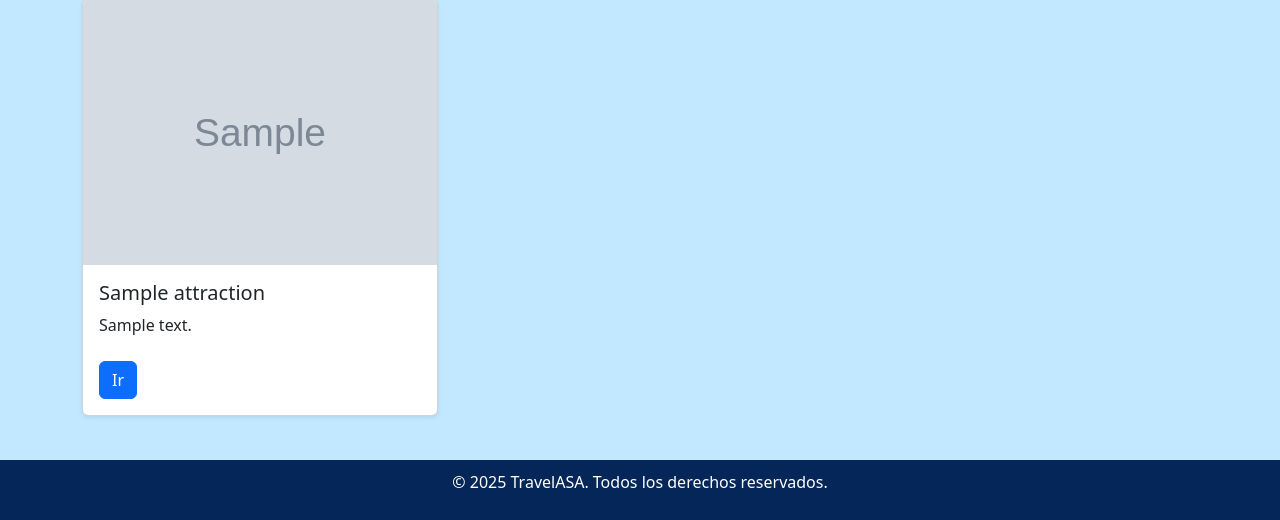
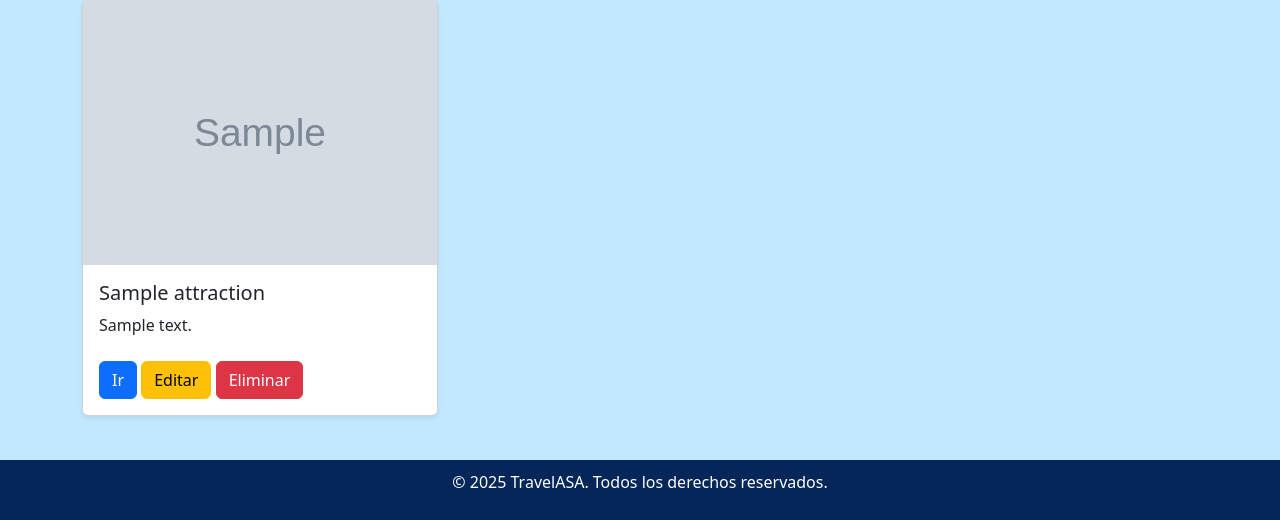
Before and after one commit to aalexrguez/TravelASA, a Django app: page /destination_detail/1 in a window 1280 px wide. Shown: the part 1121-1641 px from the top of the page. Run offline with Django 4.2, Linux system fonts and the light colour scheme; a user stored in the database is signed in; tables that the repository leaves empty hold one stand-in row (values such as "Sample post"); grey boxes marked "Sample" are stand-in pictures; parts of the project's set-up code (start-up, migrations or seed data) failed here and were passed over.

Commit message:
Se le agrego la parte del admin

```diff
--- a/templates/asa_travel/destination_detail.html
+++ b/templates/asa_travel/destination_detail.html
@@ -1,4 +1,3 @@
-
 {% extends "asa_travel/base.html" %}
 {% block content %}
 {% load static %}
@@ -6,6 +5,7 @@
 {% block extra_styles %}
     <link rel="stylesheet" href="{% static 'asa_travel/css/styles.css' %}">
 {% endblock %}
+
 <!-- Imagen y título del destino -->
 <div class="card mb-4 shadow-sm">
     <img src="{{destination.destination_image.url}}" class="card-img-top" alt="NOMBRE_DESTINO">
@@ -46,7 +46,17 @@
                     <div class="card-body">
                         <h5 class="card-title">{{attraction.attraction_name}}</h5>
                         <p class="card-text">{{attraction.attraction_description}}</p>
-                        <a href="{%url 'asa_travel:attraction' attraction.id%}" class="btn btn-primary mt-2">Ir</a>
+                        <a href="{% url 'asa_travel:attraction' attraction.id %}" class="btn btn-primary mt-2">Ir</a>
+
+                        {% if user.is_staff %}
+                        <!-- Botón Editar -->
+                        <a href="#" class="btn btn-warning mt-2">Editar</a>
+                        <!-- Botón Eliminar -->
+                        <form method="post" action="" style="display:inline;">
+                            {% csrf_token %}
+                            <button type="submit" class="btn btn-danger mt-2">Eliminar</button>
+                        </form>
+                        {% endif %}
                     </div>
                 </div>
             </div>
@@ -65,6 +75,16 @@
                         <h5 class="card-title">{{restaurant.fd_name}}</h5>
                         <p class="card-text">{{restaurant.fd_description}}</p>
                         <a href="{% url 'asa_travel:restaurant' restaurant.id %}" class="btn btn-primary mt-2">Ir</a>
+
+                        {% if user.is_staff %}
+                        <!-- Botón Editar -->
+                        <a href="#" class="btn btn-warning mt-2">Editar</a>
+                        <!-- Botón Eliminar -->
+                        <form method="post" action="#" style="display:inline;">
+                            {% csrf_token %}
+                            <button type="submit" class="btn btn-danger mt-2">Eliminar</button>
+                        </form>
+                        {% endif %}
                     </div>
                 </div>
             </div>
@@ -83,6 +103,16 @@
                         <h5 class="card-title">{{accommodation.accommodation_name}}</h5>
                         <p class="card-text">Precio aproximado: {{accommodation.accommodation_price_per_night}}</p>
                         <a href="{% url 'asa_travel:accommodation' accommodation.id %}" class="btn btn-primary mt-2">Ir</a>
+
+                        {% if user.is_staff %}
+                        <!-- Botón Editar -->
+                        <a href="#" class="btn btn-warning mt-2">Editar</a>
+                        <!-- Botón Eliminar -->
+                        <form method="post" action="" style="display:inline;">
+                            {% csrf_token %}
+                            <button type="submit" class="btn btn-danger mt-2">Eliminar</button>
+                        </form>
+                        {% endif %}
                     </div>
                 </div>
             </div>
@@ -100,7 +130,17 @@
                     <div class="card-body">
                         <h5 class="card-title">{{activity.at_name}}</h5>
                         <p class="card-text">{{activity.at_description}}</p>
-                        <a href="{%url 'asa_travel:activities' activity.id%} " class="btn btn-primary mt-2">Ir</a>
+                        <a href="{% url 'asa_travel:activities' activity.id %}" class="btn btn-primary mt-2">Ir</a>
+
+                        {% if user.is_staff %}
+                        <!-- Botón Editar -->
+                        <a href="#" class="btn btn-warning mt-2">Editar</a>
+                        <!-- Botón Eliminar -->
+                        <form method="post" action="" style="display:inline;">
+                            {% csrf_token %}
+                            <button type="submit" class="btn btn-danger mt-2">Eliminar</button>
+                        </form>
+                        {% endif %}
                     </div>
                 </div>
             </div>
@@ -109,8 +149,8 @@
     </div>
 
     <!-- Reseñas -->
-<div class="tab-pane fade" id="reviews" role="tabpanel">
-    {% if reviews %}
+    <div class="tab-pane fade" id="reviews" role="tabpanel">
+        {% if reviews %}
         <div class="row">
             {% for review in reviews %}
             <div class="col-md-6 mb-4">
@@ -127,22 +167,28 @@
                                     {% endif %}
                                 {% endfor %}
                             </span>
-
                         </h5>
                         <p class="card-text">{{ review.review_comment }}</p>
                         <p class="text-muted small mb-0">Publicado el {{ review.review_create_at }}</p>
+
+                        {% if user.is_staff %}
+                        <!-- Botón Eliminar -->
+                        <form method="post" action="" style="display:inline;">
+                            {% csrf_token %}
+                            <button type="submit" class="btn btn-danger mt-2">Eliminar</button>
+                        </form>
+                        {% endif %}
                     </div>
                 </div>
             </div>
             {% endfor %}
         </div>
-    {% else %}
+        {% else %}
         <div class="alert alert-info">
             No hay reseñas aún para este destino. ¡Sé el primero en dejar una!
         </div>
-    {% endif %}
-</div>
-
+        {% endif %}
+    </div>
 </div>
 
 {% endblock %}
```
